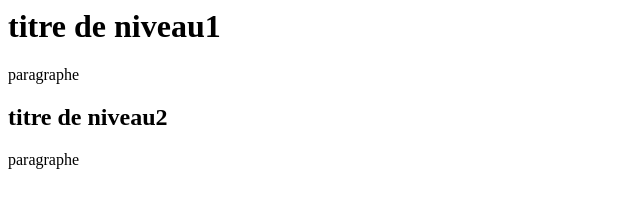
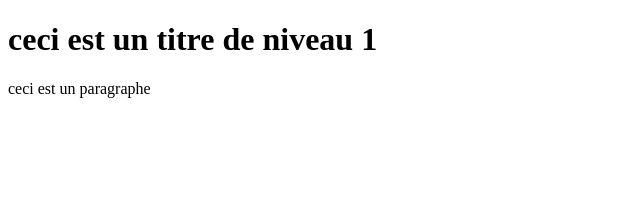
Before and after one commit to lemharzi/ex2, a plain HTML site: page index.html in a window 1280 px wide. Shown: the whole page, without its empty margins (0-640 px from the left). Drawn offline with Linux system fonts and the light colour scheme.

Commit message:
correction

```diff
--- a/index.html
+++ b/index.html
@@ -1,6 +1,10 @@
+<!DOCTYPE HTML>
+<html>
+<head>
+  <meta charset="utf-8">
+  <title>TITRE</title>
+</head>
 <body>
-<h1>titre de niveau1</h1>
-<p>paragraphe</p>
-<h2>titre de niveau2</h2>
-<p>paragraphe</p>
+  <h1>ceci est un titre de niveau 1</h1>
+  <p>ceci est un paragraphe</p>
 </body>
```
